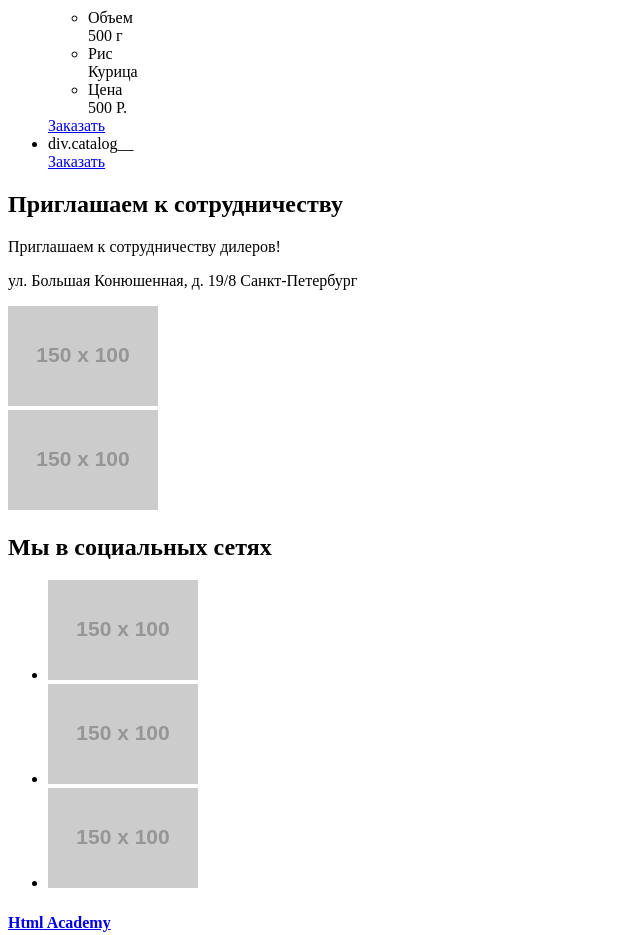
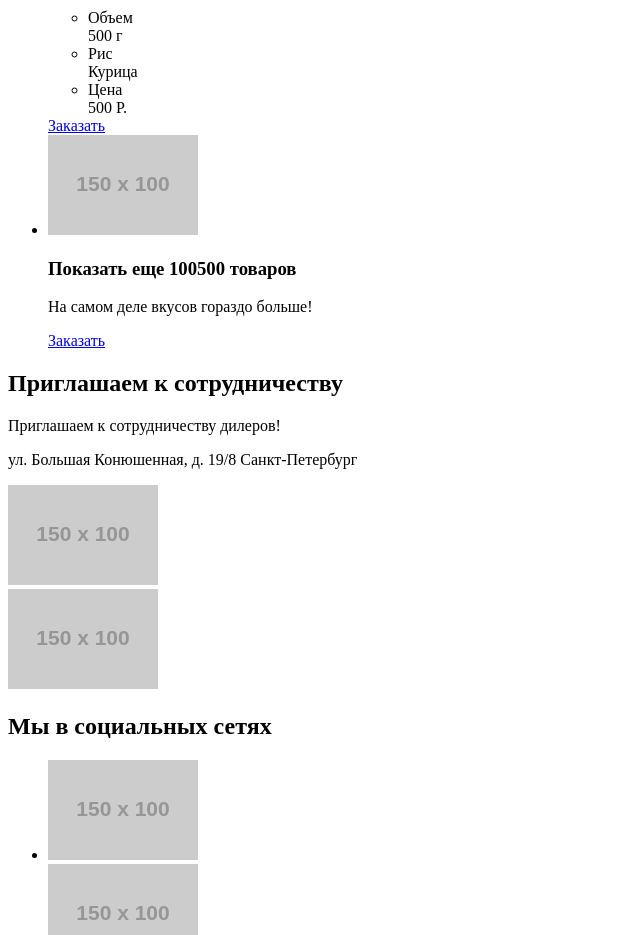
Before and after one commit to bizzquit/674339-cat-energy, a website: page source/catalog.html in a window 1280 px wide. Shown: the part 2200-3135 px from the top of the page, without its empty margins (0-640 px from the left). Drawn offline with Linux system fonts and the light colour scheme; placeholder pictures from the web are drawn by us.

Commit message:
added a lot of markup to catalog.html

```diff
--- a/source/catalog.html
+++ b/source/catalog.html
@@ -275,7 +275,9 @@
         </li>
         <li class="catalog__item catalog__item--more">
           <div class="catalog__block-all">
-            div.catalog__
+            <img class="catalog__image-all" src="http://placehold.it/150x100" width="150" height="100" alt="Показать еще">
+            <h3 class="catalog__title-all">Показать еще 100500 товаров</h3>
+            <p class="catalog__value-all">На самом деле вкусов гораздо больше!</p>
           </div>
           <div class="catalog__link-block">
             <a href="new-products.html" class="catalog__link-all">Заказать</a>
```
